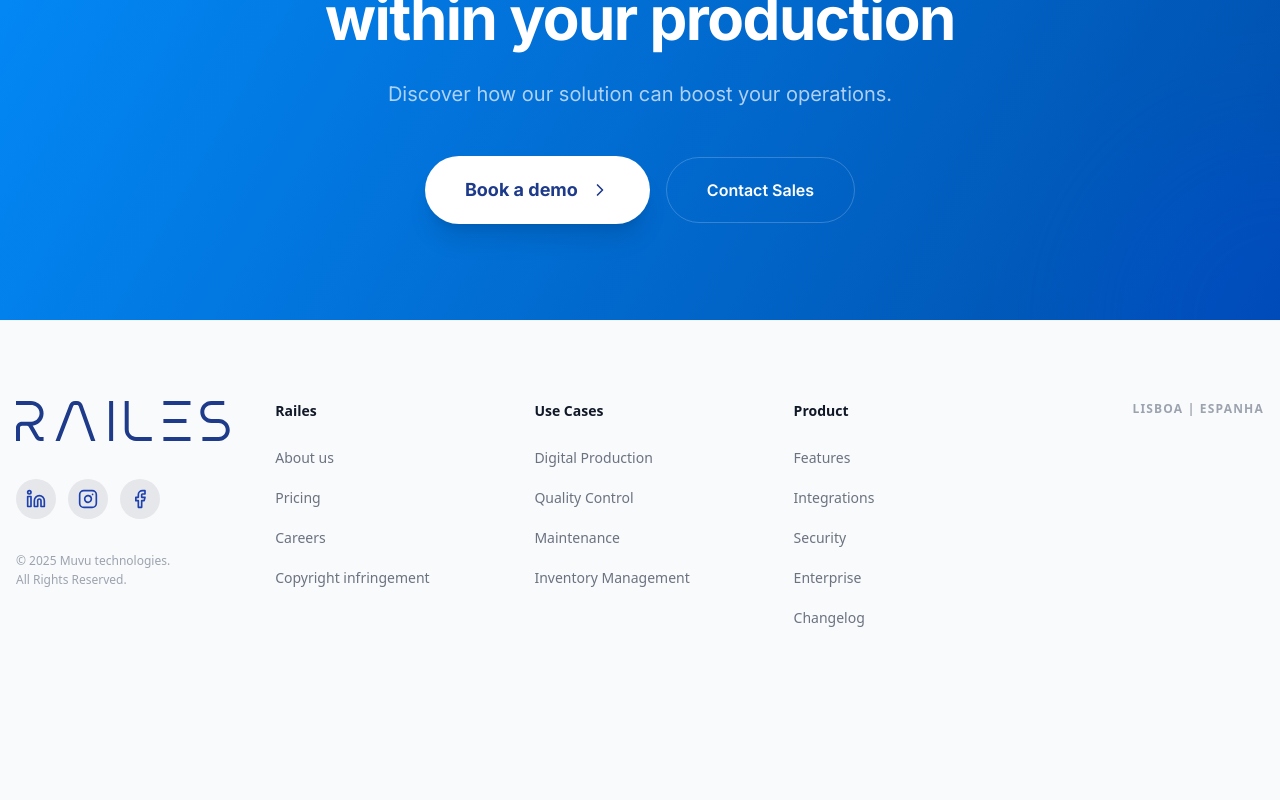
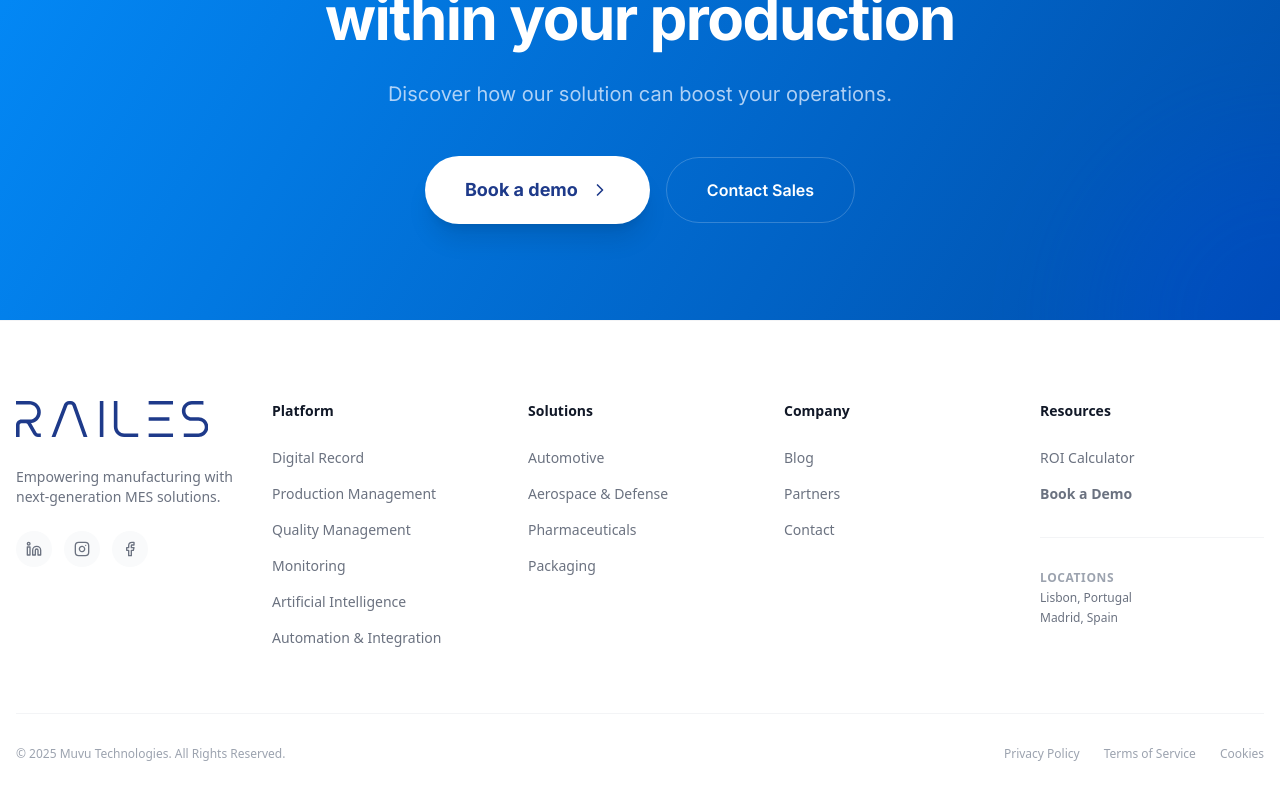
Before and after one commit to antonio-luiis/railes-website, a Next.js app: page / in a window 1280 px wide. Shown: the part 7090-7890 px from the top of the page. Before the commit the page ends 7847 px from the top, so only its background shows below. Built offline with nearby package versions, Linux system fonts and the light colour scheme; no server answers.

Commit message:
Remove Careers and Discrete Manufacturing from footer

```diff
--- a/components/Footer.tsx
+++ b/components/Footer.tsx
@@ -4,81 +4,104 @@ import { siteSettings } from "@/lib/mock-data";
 import { Logo } from "./Logo";
 
 export function Footer() {
-    const logoUrl = siteSettings?.logo?.asset?.url;
-    const siteTitle = siteSettings?.siteTitle || "RAILES";
-
     return (
-        <footer className="bg-[#F9FAFB] pt-20 pb-12 font-sans border-t border-gray-100">
+        <footer className="bg-white pt-20 pb-12 font-sans border-t border-gray-100">
             <div className="container mx-auto px-4">
 
-                <div className="grid grid-cols-1 md:grid-cols-2 lg:grid-cols-5 gap-12 mb-20">
+                <div className="grid grid-cols-2 md:grid-cols-2 lg:grid-cols-5 gap-10 lg:gap-8 mb-16">
 
-                    <div className="lg:col-span-1 flex flex-col justify-between h-full">
+                    {/* Column 1: Brand & Socials */}
+                    <div className="col-span-2 lg:col-span-1 flex flex-col justify-between h-full">
                         <div>
-                            <Link href="/" className="inline-block mb-8">
-                                <Logo className="h-8 md:h-10" color="#1e3a8a" />
+                            <Link href="/" className="inline-block mb-6">
+                                <Logo className="h-8 md:h-9" color="#1e3a8a" />
                             </Link>
 
-                            <div className="flex items-center gap-3 mb-8">
-                                <Link href="#" className="w-10 h-10 rounded-full bg-[#E5E7EB] flex items-center justify-center text-[#1e40af] hover:bg-[#1e40af] hover:text-white transition-all">
-                                    <Linkedin className="w-5 h-5" />
+                            <p className="text-gray-500 text-sm mb-6 max-w-xs">
+                                Empowering manufacturing with next-generation MES solutions.
+                            </p>
+
+                            <div className="flex items-center gap-3">
+                                <Link href="https://www.linkedin.com/company/railes" target="_blank" className="w-9 h-9 rounded-full bg-gray-50 flex items-center justify-center text-gray-500 hover:bg-blue-600 hover:text-white transition-all">
+                                    <Linkedin className="w-4 h-4" />
                                 </Link>
-                                <Link href="#" className="w-10 h-10 rounded-full bg-[#E5E7EB] flex items-center justify-center text-[#1e40af] hover:bg-[#1e40af] hover:text-white transition-all">
-                                    <Instagram className="w-5 h-5" />
+                                <Link href="#" className="w-9 h-9 rounded-full bg-gray-50 flex items-center justify-center text-gray-500 hover:bg-pink-600 hover:text-white transition-all">
+                                    <Instagram className="w-4 h-4" />
                                 </Link>
-                                <Link href="#" className="w-10 h-10 rounded-full bg-[#E5E7EB] flex items-center justify-center text-[#1e40af] hover:bg-[#1e40af] hover:text-white transition-all">
-                                    <Facebook className="w-5 h-5" />
+                                <Link href="#" className="w-9 h-9 rounded-full bg-gray-50 flex items-center justify-center text-gray-500 hover:bg-blue-800 hover:text-white transition-all">
+                                    <Facebook className="w-4 h-4" />
                                 </Link>
-                            </div>
-
-                            <div className="text-gray-400 text-xs font-medium leading-relaxed">
-                                <p>© 2025 Muvu technologies.</p>
-                                <p>All Rights Reserved.</p>
                             </div>
                         </div>
                     </div>
 
-                    {/* Column 2: Railes */}
+                    {/* Column 2: Platform */}
                     <div>
-                        <h4 className="font-semibold text-gray-900 mb-6 text-sm">Railes</h4>
-                        <ul className="space-y-4">
-                            <li><Link href="#" className="text-gray-500 hover:text-[#1e40af] text-sm transition-colors">About us</Link></li>
-                            <li><Link href="#" className="text-gray-500 hover:text-[#1e40af] text-sm transition-colors">Pricing</Link></li>
-                            <li><Link href="#" className="text-gray-500 hover:text-[#1e40af] text-sm transition-colors">Careers</Link></li>
-                            <li><Link href="#" className="text-gray-500 hover:text-[#1e40af] text-sm transition-colors">Copyright infringement</Link></li>
+                        <h4 className="font-bold text-gray-900 mb-6 text-sm">Platform</h4>
+                        <ul className="space-y-3">
+                            <li><Link href="/product/digital-record" className="text-gray-500 hover:text-blue-600 text-sm transition-colors">Digital Record</Link></li>
+                            <li><Link href="/product/production-management" className="text-gray-500 hover:text-blue-600 text-sm transition-colors">Production Management</Link></li>
+                            <li><Link href="/product/quality-management" className="text-gray-500 hover:text-blue-600 text-sm transition-colors">Quality Management</Link></li>
+                            <li><Link href="/product/monitoring" className="text-gray-500 hover:text-blue-600 text-sm transition-colors">Monitoring</Link></li>
+                            <li><Link href="/product/artificial-intelligence" className="text-gray-500 hover:text-blue-600 text-sm transition-colors">Artificial Intelligence</Link></li>
+                            <li><Link href="/product/automation-integration" className="text-gray-500 hover:text-blue-600 text-sm transition-colors">Automation & Integration</Link></li>
                         </ul>
                     </div>
 
-                    {/* Column 3: Use Cases */}
+                    {/* Column 3: Solutions */}
                     <div>
-                        <h4 className="font-semibold text-gray-900 mb-6 text-sm">Use Cases</h4>
-                        <ul className="space-y-4">
-                            <li><Link href="#" className="text-gray-500 hover:text-[#1e40af] text-sm transition-colors">Digital Production</Link></li>
-                            <li><Link href="#" className="text-gray-500 hover:text-[#1e40af] text-sm transition-colors">Quality Control</Link></li>
-                            <li><Link href="#" className="text-gray-500 hover:text-[#1e40af] text-sm transition-colors">Maintenance</Link></li>
-                            <li><Link href="#" className="text-gray-500 hover:text-[#1e40af] text-sm transition-colors">Inventory Management</Link></li>
+                        <h4 className="font-bold text-gray-900 mb-6 text-sm">Solutions</h4>
+                        <ul className="space-y-3">
+                            <li><Link href="/industries/automotive" className="text-gray-500 hover:text-blue-600 text-sm transition-colors">Automotive</Link></li>
+                            <li><Link href="/industries/aerospace-and-defense" className="text-gray-500 hover:text-blue-600 text-sm transition-colors">Aerospace & Defense</Link></li>
+                            <li><Link href="/industries/pharmaceuticals" className="text-gray-500 hover:text-blue-600 text-sm transition-colors">Pharmaceuticals</Link></li>
+                            <li><Link href="/industries/packaging" className="text-gray-500 hover:text-blue-600 text-sm transition-colors">Packaging</Link></li>
                         </ul>
                     </div>
 
-                    {/* Column 4: Product */}
+                    {/* Column 4: Company */}
                     <div>
-                        <h4 className="font-semibold text-gray-900 mb-6 text-sm">Product</h4>
-                        <ul className="space-y-4">
-                            <li><Link href="#" className="text-gray-500 hover:text-[#1e40af] text-sm transition-colors">Features</Link></li>
-                            <li><Link href="#" className="text-gray-500 hover:text-[#1e40af] text-sm transition-colors">Integrations</Link></li>
-                            <li><Link href="#" className="text-gray-500 hover:text-[#1e40af] text-sm transition-colors">Security</Link></li>
-                            <li><Link href="#" className="text-gray-500 hover:text-[#1e40af] text-sm transition-colors">Enterprise</Link></li>
-                            <li><Link href="#" className="text-gray-500 hover:text-[#1e40af] text-sm transition-colors">Changelog</Link></li>
+                        <h4 className="font-bold text-gray-900 mb-6 text-sm">Company</h4>
+                        <ul className="space-y-3">
+                            <li><Link href="/blog" className="text-gray-500 hover:text-blue-600 text-sm transition-colors">Blog</Link></li>
+                            <li><Link href="/partners" className="text-gray-500 hover:text-blue-600 text-sm transition-colors">Partners</Link></li>
+                            <li><Link href="/contact" className="text-gray-500 hover:text-blue-600 text-sm transition-colors">Contact</Link></li>
                         </ul>
                     </div>
 
-                    {/* Column 5: Right Side Info (Location) */}
-                    <div className="flex flex-col items-start lg:items-end">
-                        <span className="text-gray-400 text-xs font-bold tracking-widest uppercase mb-1">
-                            LISBOA | ESPANHA
-                        </span>
+                    {/* Column 5: Resources */}
+                    <div>
+                        <h4 className="font-bold text-gray-900 mb-6 text-sm">Resources</h4>
+                        <ul className="space-y-3">
+                            <li><Link href="/roi-calculator" className="text-gray-500 hover:text-blue-600 text-sm transition-colors">ROI Calculator</Link></li>
+                            <li><Link href="/demo" className="text-gray-500 hover:text-blue-600 text-sm transition-colors font-semibold text-blue-600">Book a Demo</Link></li>
+                        </ul>
+
+                        <div className="mt-8 pt-8 border-t border-gray-100 flex flex-col gap-1">
+                            <span className="text-gray-400 text-xs uppercase tracking-wider font-bold">
+                                Locations
+                            </span>
+                            <span className="text-gray-500 text-xs">
+                                Lisbon, Portugal
+                            </span>
+                            <span className="text-gray-500 text-xs">
+                                Madrid, Spain
+                            </span>
+                        </div>
                     </div>
 
+                </div>
+
+                {/* Bottom Bar */}
+                <div className="pt-8 border-t border-gray-100 flex flex-col md:flex-row justify-between items-center gap-4">
+                    <p className="text-gray-400 text-xs">
+                        © {new Date().getFullYear()} Muvu Technologies. All Rights Reserved.
+                    </p>
+                    <div className="flex gap-6">
+                        <Link href="#" className="text-gray-400 hover:text-gray-600 text-xs transition-colors">Privacy Policy</Link>
+                        <Link href="#" className="text-gray-400 hover:text-gray-600 text-xs transition-colors">Terms of Service</Link>
+                        <Link href="#" className="text-gray-400 hover:text-gray-600 text-xs transition-colors">Cookies</Link>
+                    </div>
                 </div>
             </div>
         </footer>
```
